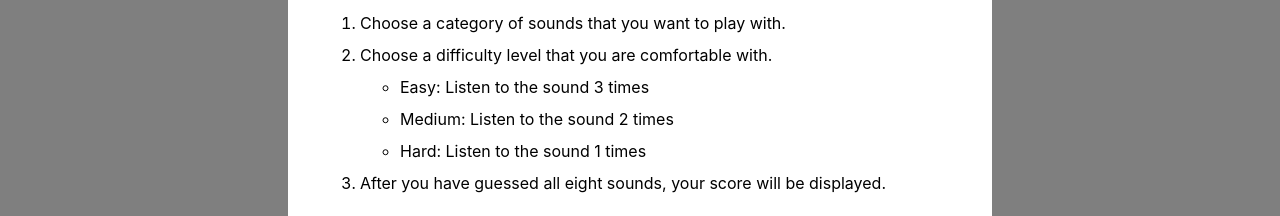
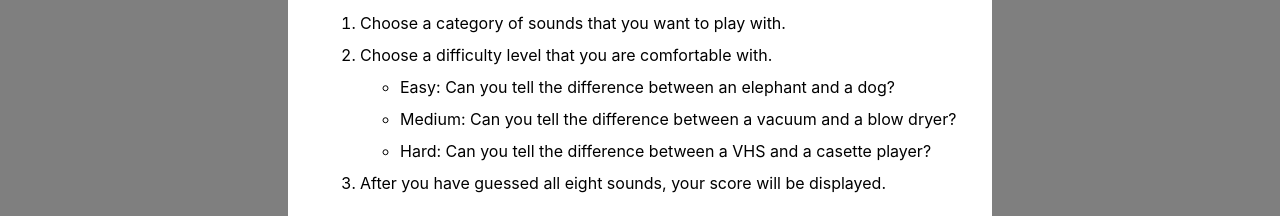
Before and after one commit to Listen-Up-2210/listen-up-ui, a React (Create React App) app: page / in a window 1280 px wide. Shown: the part 323-539 px from the top of the page. Built offline with nearby package versions, Linux system fonts and the light colour scheme.

Commit message:
Update instructions to reflect difficulty changes

```diff
--- a/src/Components/Modal/Modal.js
+++ b/src/Components/Modal/Modal.js
@@ -1,31 +1,42 @@
-import React from 'react';
-import {IoCloseSharp} from 'react-icons/io5'
-import Leaderboard from '../Leaderboard/Leaderboard';
-import './Modal.css'
+import React from "react";
+import { IoCloseSharp } from "react-icons/io5";
+import Leaderboard from "../Leaderboard/Leaderboard";
+import "./Modal.css";
 
 const Modal = ({ show, handleClose, display }) => {
   const showHideClassName = show ? "modal display-block" : "modal display-none";
 
   return (
     <div className={showHideClassName}>
-        {display === 'leader' ?
+      {display === "leader" ? (
         <Leaderboard handleClose={handleClose} />
-                :
+      ) : (
         <section className="modal-main">
-                <IoCloseSharp className='close-Btn' onClick={handleClose} />
+          <IoCloseSharp className="close-Btn" onClick={handleClose} />
           <h2>How To Play</h2>
           <ol>
             <li>Choose a category of sounds that you want to play with.</li>
             <li>Choose a difficulty level that you are comfortable with.</li>
             <ul>
-                            <li>Easy: Listen to the sound 3 times</li>
-                            <li>Medium: Listen to the sound 2 times</li>
-                            <li>Hard: Listen to the sound 1 times</li>
+              <li>
+                Easy: Can you tell the difference between an elephant and a dog?
+              </li>
+              <li>
+                Medium: Can you tell the difference between a vacuum and a blow
+                dryer?
+              </li>
+              <li>
+                Hard: Can you tell the difference between a VHS and a casette
+                player?
+              </li>
             </ul>
-                    <li>After you have guessed all eight sounds, your score will be displayed.</li>
+            <li>
+              After you have guessed all eight sounds, your score will be
+              displayed.
+            </li>
           </ol>
         </section>
-        }
+      )}
     </div>
   );
 };
```
Lines whose indentation alone changed are shown as unchanged.
